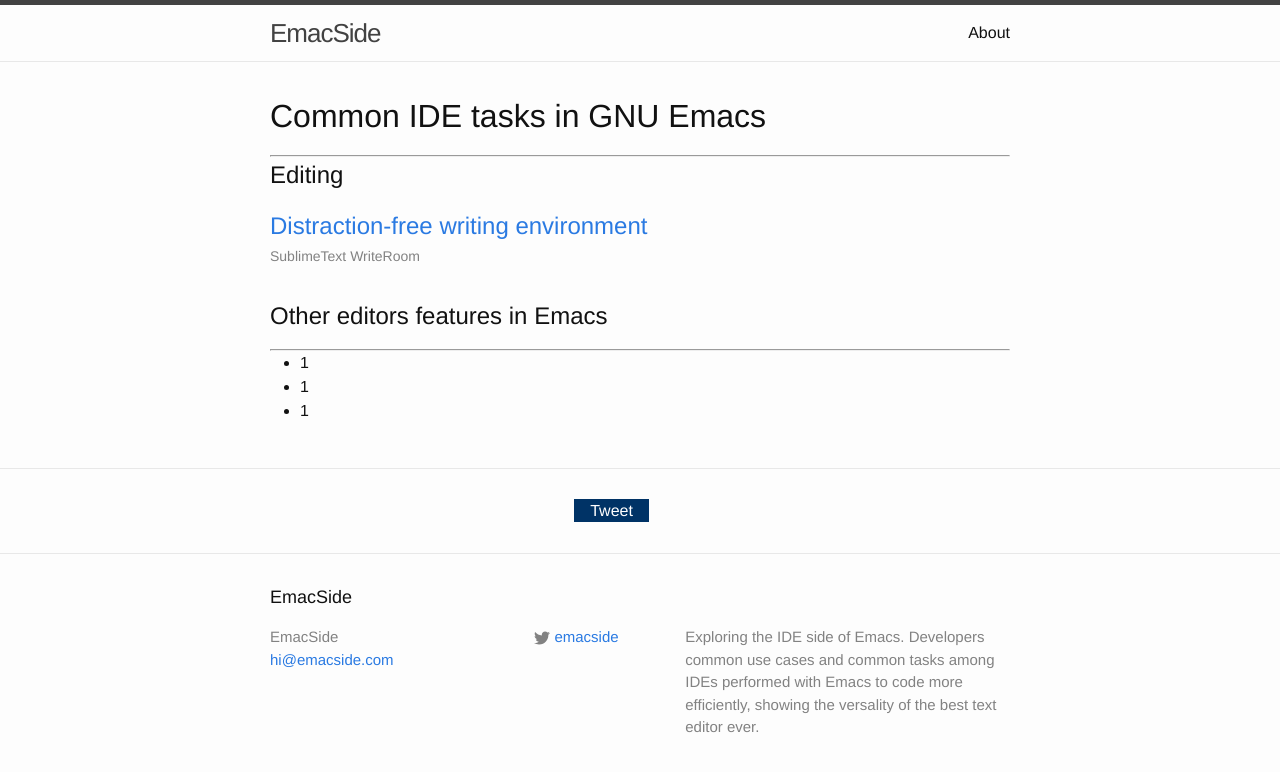
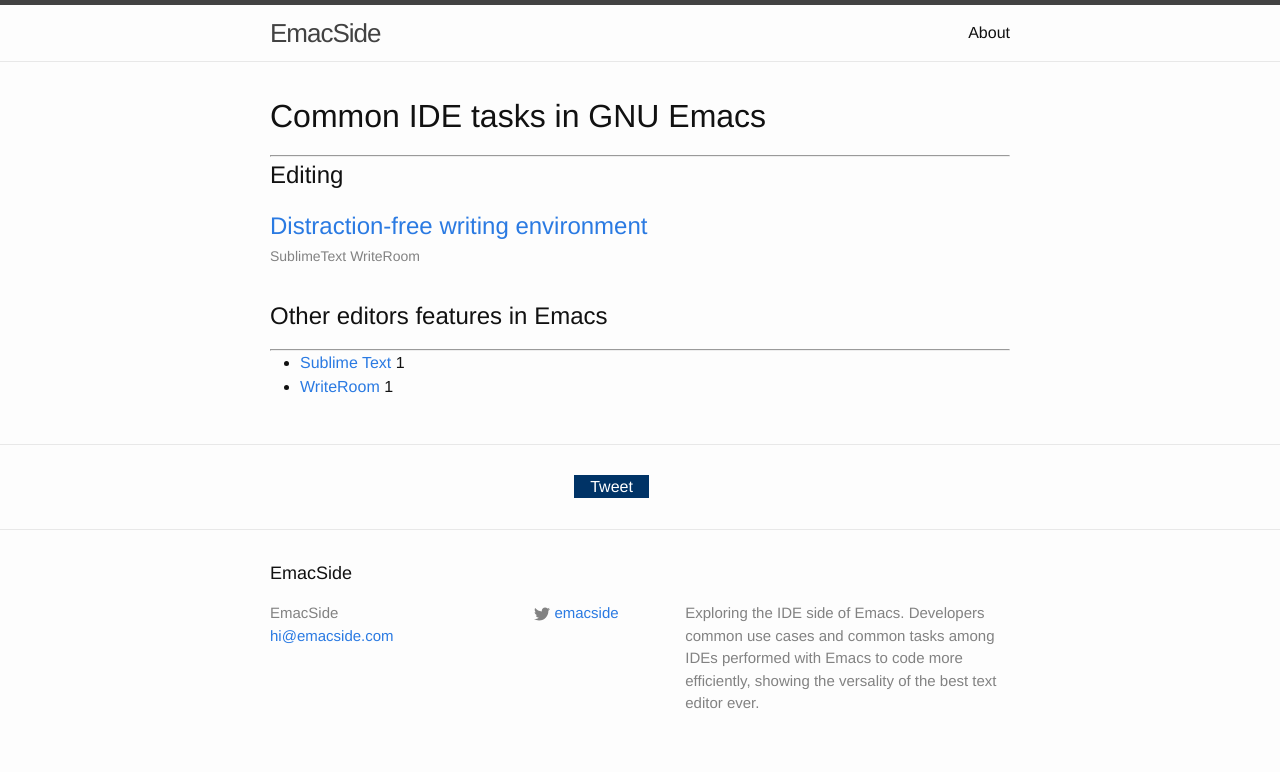
Before and after one commit to marcanuy/emacside.com, a Jekyll site: the page built from index.html, in a window 1280 px wide. Shown: the top 772 px of the page. Built offline with Jekyll 4.4.1, drawn with Linux system fonts in a browser that asks for light colours; comment, search, counter and statistics services are not loaded.

Commit message:
fixing index to new tags format

```diff
--- a/index.html
+++ b/index.html
@@ -14,8 +14,11 @@ layout: default
   <hr />
   <ul>
       {% for tag in site.tags %}
-      {% assign editor_id = tag[0] %}
-      <li><a href="/{{ site.tag['page']['dir'] }}/{{ tag[0] }}">{{ site.data.editors[editor_id].name }}</a> <span>{{ tag[1].size }}</span></li>
+      {% assign tag_id = tag[0] %}
+      {% assign tag_prefix = tag_id | split: '-' | first %}
+      {% if tag_prefix == 'editor' %}
+      <li><a href="/{{ site.tag['page']['dir'] }}/{{ tag[0] }}">{{ site.data.tags[tag_id].name }}</a> <span>{{ tag[1].size }}</span></li>
+      {% endif %}
       {% endfor %}
   </ul>
   </div>
```
